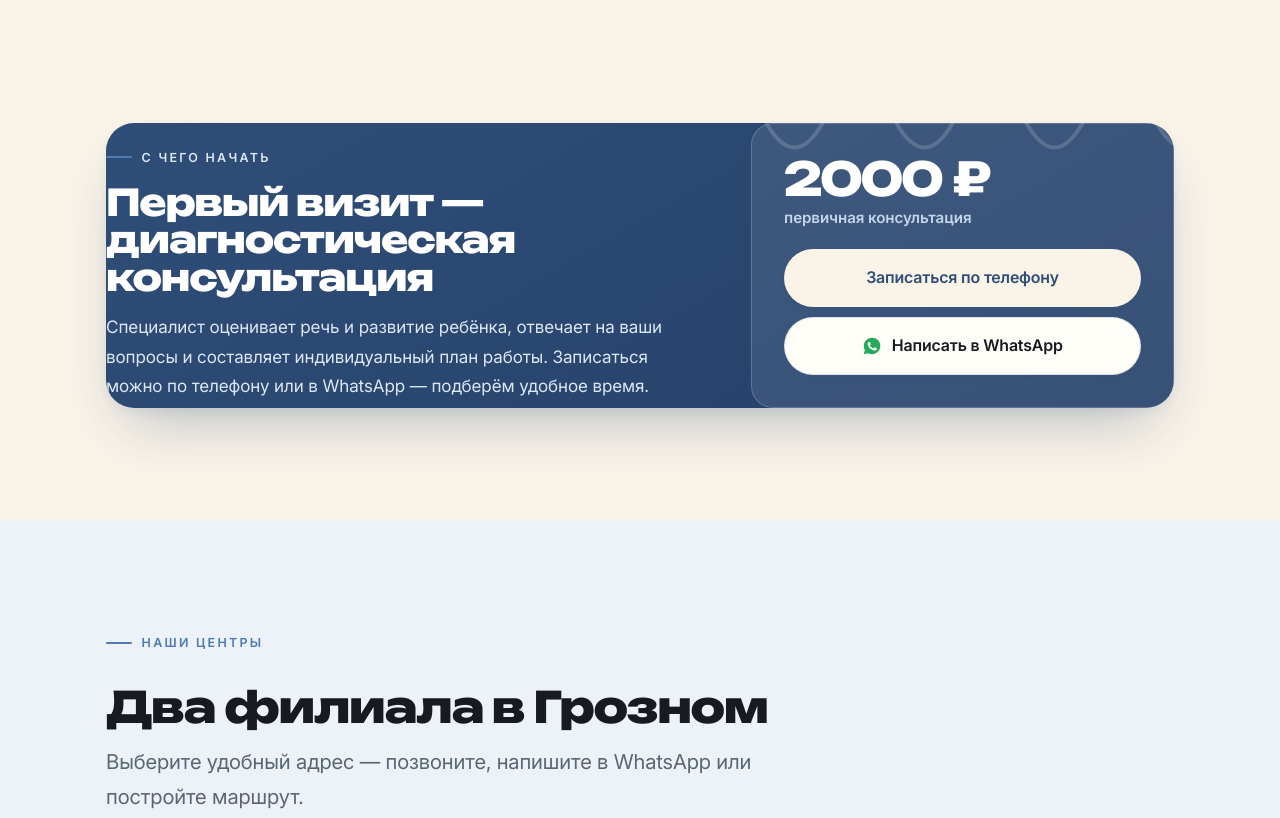
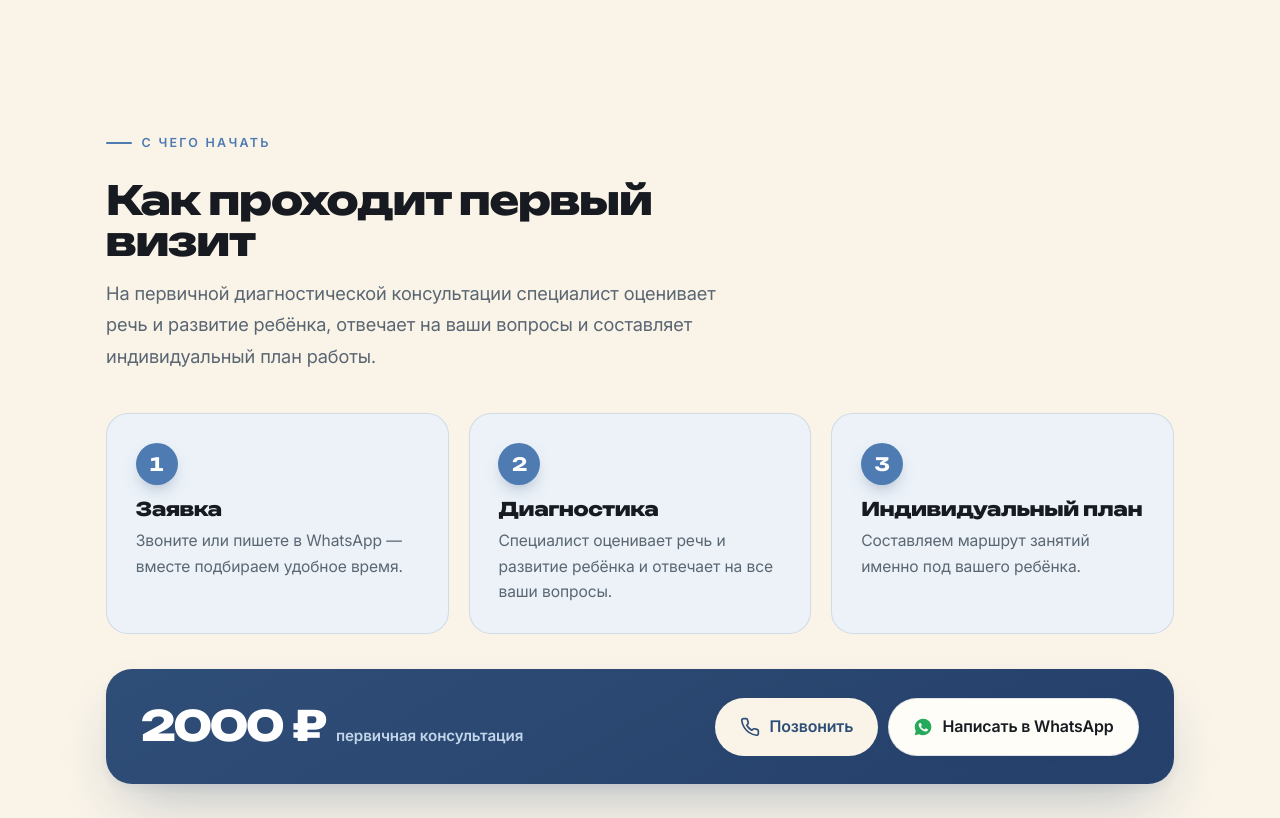
Before and after one commit to abdulmalikmahauri/yasno, a plain HTML site: page index.html in a window 1280 px wide. Shown: the part 3440-4258 px from the top of the page. Drawn offline with Linux system fonts and the light colour scheme.

Commit message:
Redesign 'first visit' block as clean 3-step process with high-contrast cards and CTA bar

```diff
--- a/index.html
+++ b/index.html
@@ -218,24 +218,32 @@ p{margin:0}
 .app h3{font-size:1.12rem;letter-spacing:-.02em}
 .app p{margin-top:.35rem;color:var(--muted);font-size:.97rem;line-height:1.6}
 
-/* ============ ПЕРВЫЙ ШАГ ============ */
-.step{
-  background:linear-gradient(150deg,var(--blue-deep),#25406a); color:var(--cream);
-  border-radius:calc(var(--r-card) + 6px); padding:clamp(1.8rem,1.2rem+3vw,3.4rem);
-  box-shadow:var(--shadow-lg); position:relative; overflow:hidden;
+/* ============ ПЕРВЫЙ ШАГ (процесс) ============ */
+.step__head{max-width:60ch}
+.step h2{font-size:clamp(1.6rem,1.2rem + 2vw,2.5rem); margin-top:.7rem}
+.step__lead{margin-top:1rem; color:var(--muted); font-size:clamp(1.02rem,1rem + .4vw,1.15rem); max-width:56ch}
+.step__steps{list-style:none; margin:clamp(1.8rem,1.2rem + 2vw,2.6rem) 0 clamp(1.5rem,1rem + 2vw,2.2rem); padding:0;
+  display:grid; grid-template-columns:repeat(3,1fr); gap:clamp(.9rem,2vw,1.25rem)}
+.stepcard{background:var(--blue-wash); border:1px solid var(--line); border-radius:var(--r-card);
+  padding:clamp(1.4rem,1rem + 1.5vw,1.8rem); display:flex; flex-direction:column; gap:.55rem}
+.stepcard__num{width:42px;height:42px;border-radius:50%;background:var(--blue);color:#fff;
+  font-family:'Bounded',sans-serif;font-weight:700;font-size:1.15rem;display:grid;place-items:center;
+  box-shadow:0 8px 18px -8px rgba(47,78,119,.55); margin-bottom:.4rem}
+.stepcard h3{font-size:1.18rem; letter-spacing:-.02em}
+.stepcard p{color:var(--muted); font-size:.98rem; line-height:1.6}
+.step__cta-bar{display:flex; flex-wrap:wrap; align-items:center; justify-content:space-between; gap:1.2rem;
+  background:linear-gradient(150deg,var(--blue-deep),#25406a); color:#fff; border-radius:calc(var(--r-card) + 4px);
+  padding:clamp(1.3rem,1rem + 1.5vw,1.8rem) clamp(1.4rem,1rem + 2vw,2.2rem); box-shadow:var(--shadow-lg)}
+.step__price{display:flex; align-items:baseline; gap:.6rem; flex-wrap:wrap}
+.step__price b{font-family:'Bounded',sans-serif; font-weight:800; font-size:clamp(1.9rem,1.4rem + 2vw,2.6rem); color:#fff; letter-spacing:-.03em; line-height:1}
+.step__price span{color:#C3D5EA; font-size:.95rem; font-weight:600}
+.step__cta-actions{display:flex; gap:.6rem; flex-wrap:wrap}
+@media (max-width:820px){ .step__steps{grid-template-columns:1fr} }
+@media (max-width:560px){
+  .step__cta-bar{flex-direction:column; align-items:stretch}
+  .step__cta-actions{flex-direction:column}
+  .step__cta-actions .btn{width:100%}
 }
-.step__wave{position:absolute; right:-4%; top:-30%; width:min(60%,520px); opacity:.16; pointer-events:none}
-.step__wave path{fill:none;stroke:#fff;stroke-width:3;stroke-linecap:round}
-.step__grid{position:relative; z-index:2; display:grid; grid-template-columns:1.2fr .85fr; gap:clamp(1.5rem,1rem + 3vw,3rem); align-items:center}
-.step h2{font-size:clamp(1.5rem,1.1rem + 2vw,2.3rem); color:#fff}
-.step__text p{margin-top:1rem; color:#DCE7F3}
-.step__panel{background:rgba(255,255,255,.09); border:1px solid rgba(255,255,255,.2); border-radius:var(--r-card);
-  padding:clamp(1.4rem,1rem + 2vw,2rem); display:flex; flex-direction:column; gap:1.15rem}
-.step__price-big{display:flex; flex-direction:column; gap:.2rem}
-.step__price-big b{font-family:'Bounded',sans-serif; font-weight:800; font-size:clamp(2rem,1.5rem + 2vw,2.9rem); color:#fff; letter-spacing:-.03em; line-height:1}
-.step__price-big span{color:#C3D5EA; font-size:.95rem; font-weight:600}
-.step__cta{display:flex; flex-direction:column; gap:.6rem}
-@media (max-width:760px){ .step__grid{grid-template-columns:1fr; gap:1.6rem} }
 
 /* ============ ФИЛИАЛЫ ============ */
 .grid-loc{display:grid; grid-template-columns:repeat(auto-fit,minmax(300px,1fr)); gap:clamp(1rem,2.4vw,1.5rem)}
@@ -498,23 +506,40 @@ p{margin:0}
 <!-- ПЕРВЫЙ ШАГ -->
 <section class="section" aria-labelledby="step-h">
   <div class="wrap">
-    <div class="step reveal">
-      <svg class="step__wave" viewBox="0 0 400 120" aria-hidden="true"><path d="M0 60 Q 25 10 50 60 T 100 60 T 150 60 T 200 60 T 250 60 T 300 60 T 350 60 T 400 60"/></svg>
-      <div class="step__grid">
-        <div class="step__text">
-          <p class="eyebrow">С чего начать</p>
-          <h2 id="step-h">Первый визит — диагностическая консультация</h2>
-          <p>Специалист оценивает речь и развитие ребёнка, отвечает на ваши вопросы и составляет индивидуальный план работы. Записаться можно по телефону или в WhatsApp — подберём удобное время.</p>
-        </div>
-        <div class="step__panel">
-          <div class="step__price-big"><b>2000 ₽</b><span>первичная консультация</span></div>
-          <div class="step__cta">
-          <a class="btn btn--onblue btn--block" href="tel:+79288860394">Записаться по телефону</a>
-          <a class="btn btn--wa btn--block" href="https://wa.me/79389984060?text=Здравствуйте!%20Хочу%20записаться%20на%20первичную%20консультацию." target="_blank" rel="noopener">
-            <svg viewBox="0 0 24 24" fill="currentColor"><path d="M12.04 2c-5.5 0-9.94 4.44-9.94 9.9 0 1.75.46 3.45 1.32 4.95L2 22l5.3-1.38a9.9 9.9 0 0 0 4.73 1.2h.01c5.49 0 9.94-4.44 9.94-9.9 0-2.65-1.03-5.14-2.9-7.01A9.82 9.82 0 0 0 12.04 2Zm5.8 14.02c-.24.68-1.42 1.32-1.96 1.36-.5.05-.98.24-3.3-.69-2.78-1.1-4.56-3.94-4.7-4.13-.14-.19-1.12-1.49-1.12-2.85 0-1.35.71-2.02.96-2.29.25-.28.55-.35.73-.35l.53.01c.17.01.4-.06.62.48.24.57.8 1.98.87 2.12.07.14.12.31.02.5-.09.19-.14.31-.28.48-.14.16-.29.37-.42.49-.14.14-.28.29-.12.57.16.28.72 1.18 1.54 1.91 1.06.95 1.95 1.24 2.23 1.38.28.14.44.12.6-.07.17-.19.69-.8.87-1.08.18-.28.36-.23.61-.14.25.09 1.61.76 1.89.9.28.14.46.21.53.32.07.12.07.68-.17 1.36Z"/></svg>
+    <div class="step">
+      <div class="step__head reveal">
+        <p class="eyebrow">С чего начать</p>
+        <h2 id="step-h">Как проходит первый визит</h2>
+        <p class="step__lead">На первичной диагностической консультации специалист оценивает речь и развитие ребёнка, отвечает на ваши вопросы и составляет индивидуальный план работы.</p>
+      </div>
+      <ol class="step__steps reveal">
+        <li class="stepcard">
+          <span class="stepcard__num">1</span>
+          <h3>Заявка</h3>
+          <p>Звоните или пишете в WhatsApp&nbsp;— вместе подбираем удобное время.</p>
+        </li>
+        <li class="stepcard">
+          <span class="stepcard__num">2</span>
+          <h3>Диагностика</h3>
+          <p>Специалист оценивает речь и развитие ребёнка и отвечает на все ваши вопросы.</p>
+        </li>
+        <li class="stepcard">
+          <span class="stepcard__num">3</span>
+          <h3>Индивидуальный план</h3>
+          <p>Составляем маршрут занятий именно под вашего ребёнка.</p>
+        </li>
+      </ol>
+      <div class="step__cta-bar reveal">
+        <div class="step__price"><b>2000&nbsp;₽</b><span>первичная консультация</span></div>
+        <div class="step__cta-actions">
+          <a class="btn btn--onblue" href="tel:+79288860394">
+            <svg viewBox="0 0 24 24" fill="none" stroke="currentColor" stroke-width="2" stroke-linecap="round" stroke-linejoin="round" aria-hidden="true"><path d="M22 16.9v3a2 2 0 0 1-2.2 2 19.8 19.8 0 0 1-8.6-3.1 19.5 19.5 0 0 1-6-6 19.8 19.8 0 0 1-3.1-8.7A2 2 0 0 1 4.1 2h3a2 2 0 0 1 2 1.7c.1.9.4 1.8.7 2.7a2 2 0 0 1-.5 2.1L8.1 9.9a16 16 0 0 0 6 6l1.4-1.2a2 2 0 0 1 2.1-.5c.9.3 1.8.6 2.7.7a2 2 0 0 1 1.7 2Z"/></svg>
+            Позвонить
+          </a>
+          <a class="btn btn--wa" href="https://wa.me/79389984060?text=Здравствуйте!%20Хочу%20записаться%20на%20первичную%20консультацию." target="_blank" rel="noopener">
+            <svg viewBox="0 0 24 24" fill="currentColor" aria-hidden="true"><path d="M12.04 2c-5.5 0-9.94 4.44-9.94 9.9 0 1.75.46 3.45 1.32 4.95L2 22l5.3-1.38a9.9 9.9 0 0 0 4.73 1.2h.01c5.49 0 9.94-4.44 9.94-9.9 0-2.65-1.03-5.14-2.9-7.01A9.82 9.82 0 0 0 12.04 2Zm5.8 14.02c-.24.68-1.42 1.32-1.96 1.36-.5.05-.98.24-3.3-.69-2.78-1.1-4.56-3.94-4.7-4.13-.14-.19-1.12-1.49-1.12-2.85 0-1.35.71-2.02.96-2.29.25-.28.55-.35.73-.35l.53.01c.17.01.4-.06.62.48.24.57.8 1.98.87 2.12.07.14.12.31.02.5-.09.19-.14.31-.28.48-.14.16-.29.37-.42.49-.14.14-.28.29-.12.57.16.28.72 1.18 1.54 1.91 1.06.95 1.95 1.24 2.23 1.38.28.14.44.12.6-.07.17-.19.69-.8.87-1.08.18-.28.36-.23.61-.14.25.09 1.61.76 1.89.9.28.14.46.21.53.32.07.12.07.68-.17 1.36Z"/></svg>
             Написать в WhatsApp
           </a>
-          </div>
         </div>
       </div>
     </div>
```
